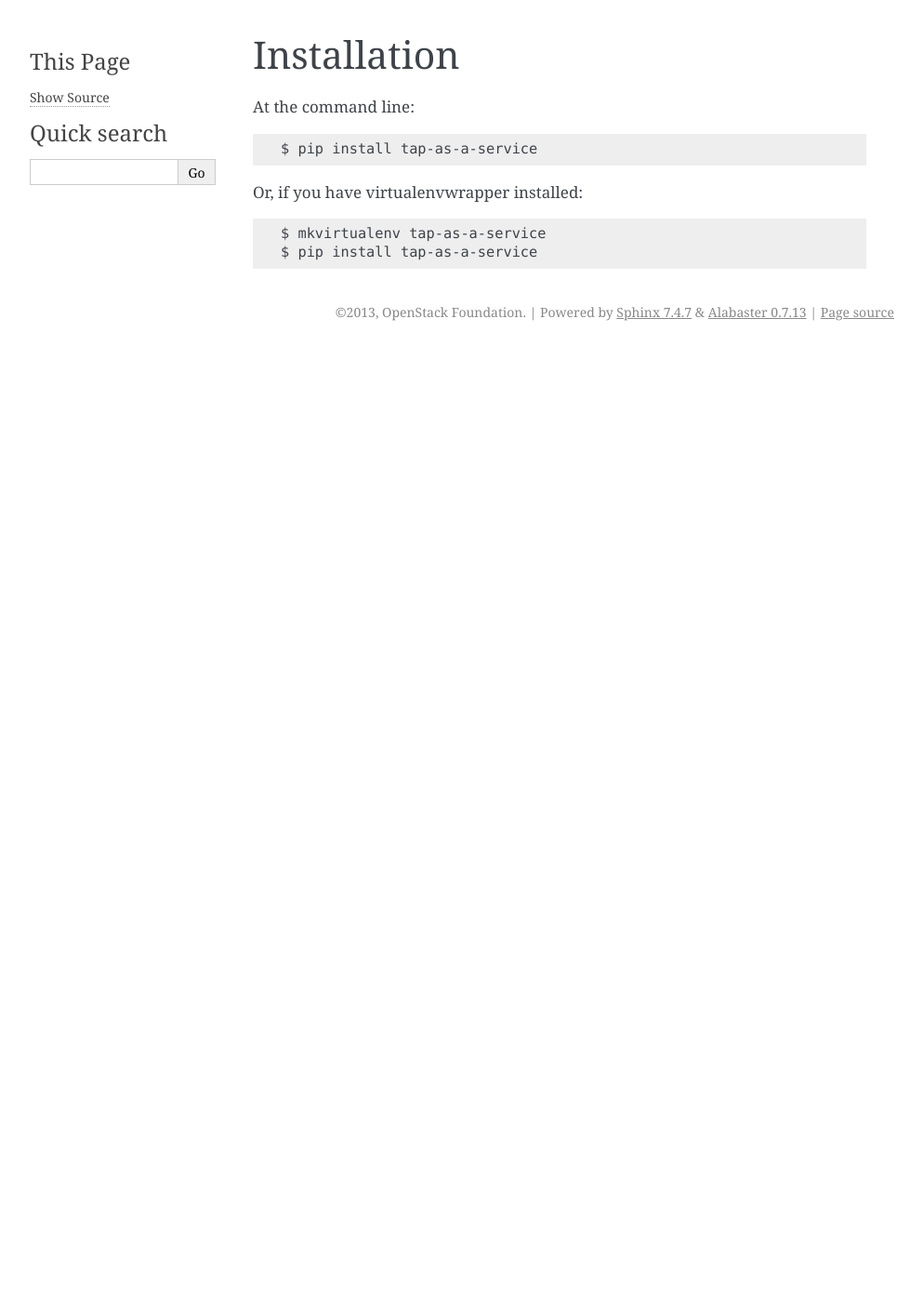
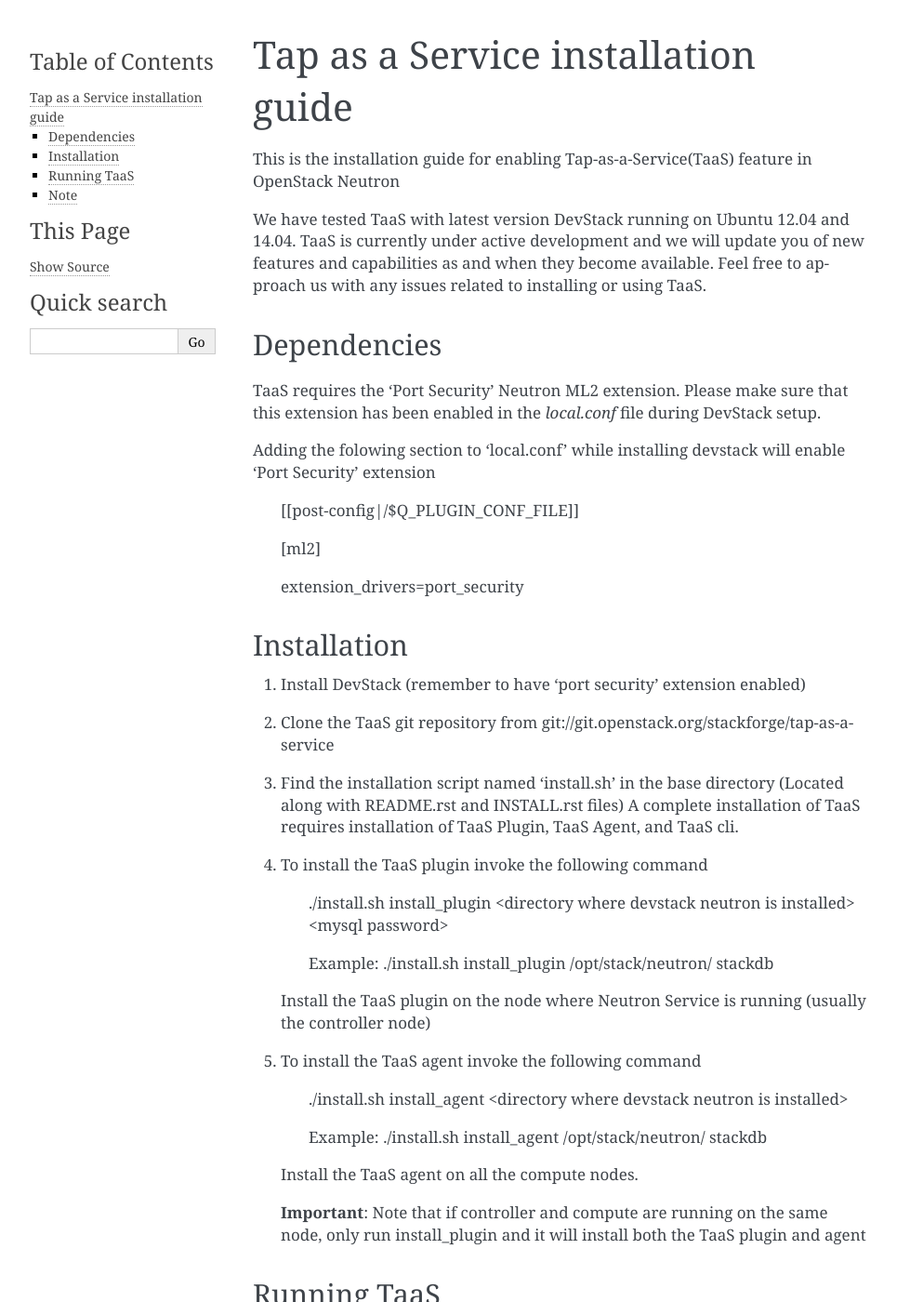
Before and after one commit to openstack-archive/tap-as-a-service, a Sphinx documentation site: the page built from doc/source/installation.rst, in a window 1280 px wide and 1400 px high. Shown: the whole window at 93% size, without its empty margins (148-1141 px from the left). Built offline with Sphinx 7.4.7, drawn with Linux system fonts in a browser that asks for light colours; some of the changed text lies outside the part shown.

Commit message:
Misc documentation improvements
Change-Id: Icb792961171385572436f6977df02eaa35d2c633

```diff
--- a/API_REFERENCE.rst
+++ b/API_REFERENCE.rst
@@ -242,7 +242,7 @@
 Work Flow Sequence
 ------------------
 
-1. Create a Neutron port with 'port_security' set to 'disabled'.
+1. Create a Neutron port with 'port_security_enabled' set to 'false'.
 
 2. Launch a VM (VM on which you want to monitor/receive the mirroed data).
    Assoiciate the Neutron port created in step 1 while creating the VM.
--- a/INSTALL.rst
+++ b/INSTALL.rst
@@ -14,7 +14,7 @@
 ============
 
 TaaS requires the 'Port Security' Neutron ML2 extension. Please make sure that
-this extension has been enabled in the ‘local.conf’ file during DevStack setup.
+this extension has been enabled in the `local.conf` file during DevStack setup.
 
 Adding the folowing section to 'local.conf' while installing devstack will enable
 'Port Security' extension
@@ -29,7 +29,7 @@
 Installation
 ============
 
-1. Install DevStack (remember to have 'port security' option enabled)
+1. Install DevStack (remember to have 'port security' extension enabled)
 
 2. Clone the TaaS git repository from git://git.openstack.org/stackforge/tap-as-a-service
 
@@ -75,6 +75,6 @@
 Note
 ====
 
-When you restack the devstak, make sure to run the TaaS installation process again
+When you restack the devstack, make sure to run the TaaS installation process again
 We are working towards making TaaS more seemlessly integrated with devstack and make
 the installation process easier.
--- /dev/null
+++ b/doc/source/api_reference.rst
@@ -0,0 +1 @@
+.. include:: ../../API_REFERENCE.rst
--- a/doc/source/index.rst
+++ b/doc/source/index.rst
@@ -13,7 +13,7 @@
 
    readme
    installation
-   usage
+   api_reference
    contributing
 
 Indices and tables
--- a/doc/source/installation.rst
+++ b/doc/source/installation.rst
@@ -1,12 +1 @@
-============
-Installation
-============
-
-At the command line::
-
-    $ pip install tap-as-a-service
-
-Or, if you have virtualenvwrapper installed::
-
-    $ mkvirtualenv tap-as-a-service
-    $ pip install tap-as-a-service
+.. include:: ../../INSTALL.rst
```
Also changed, not shown: other parts of API_REFERENCE.rst (+1 -1 lines), doc/source/usage.rst (deleted, +0 -7 lines).
